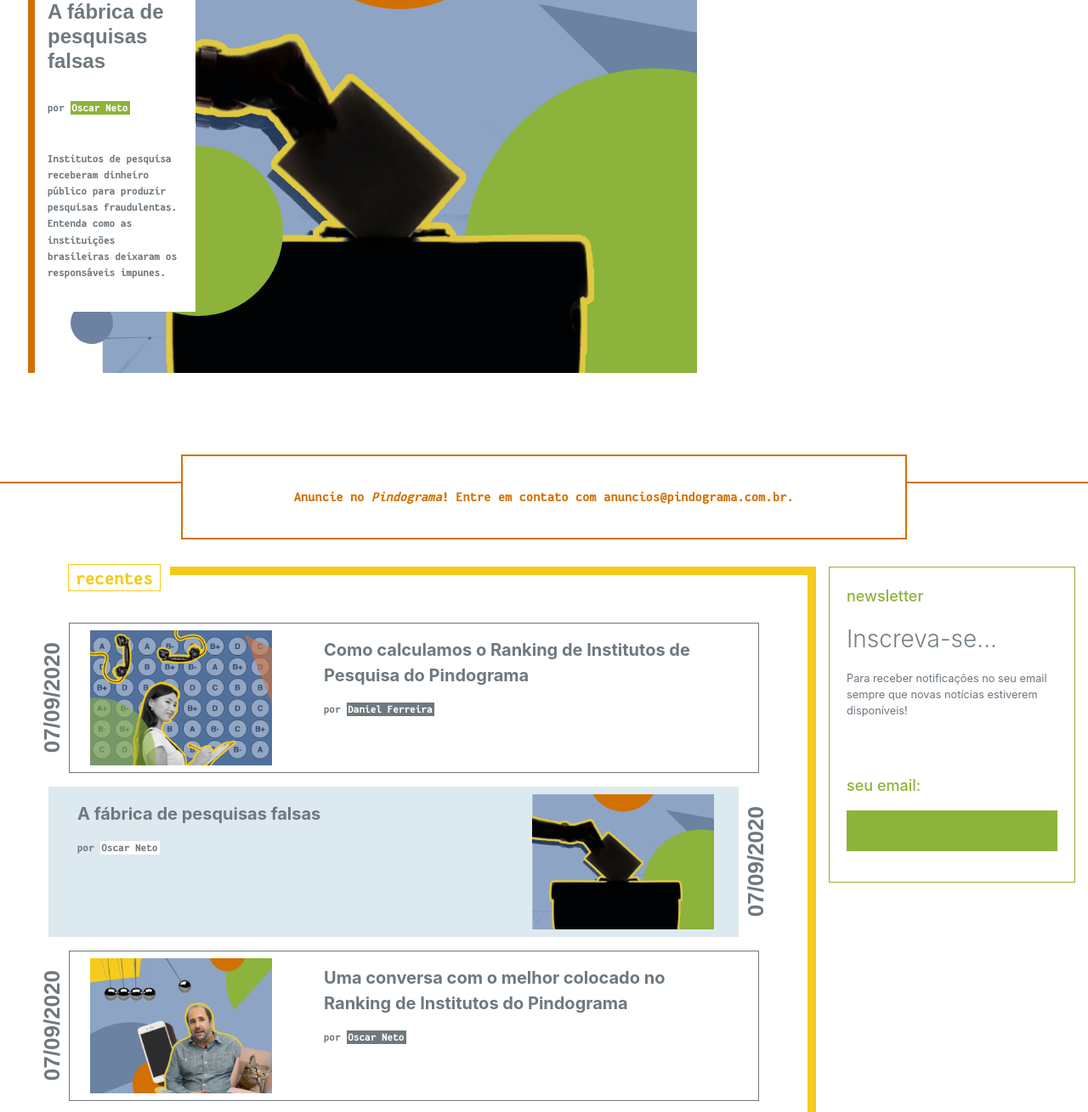
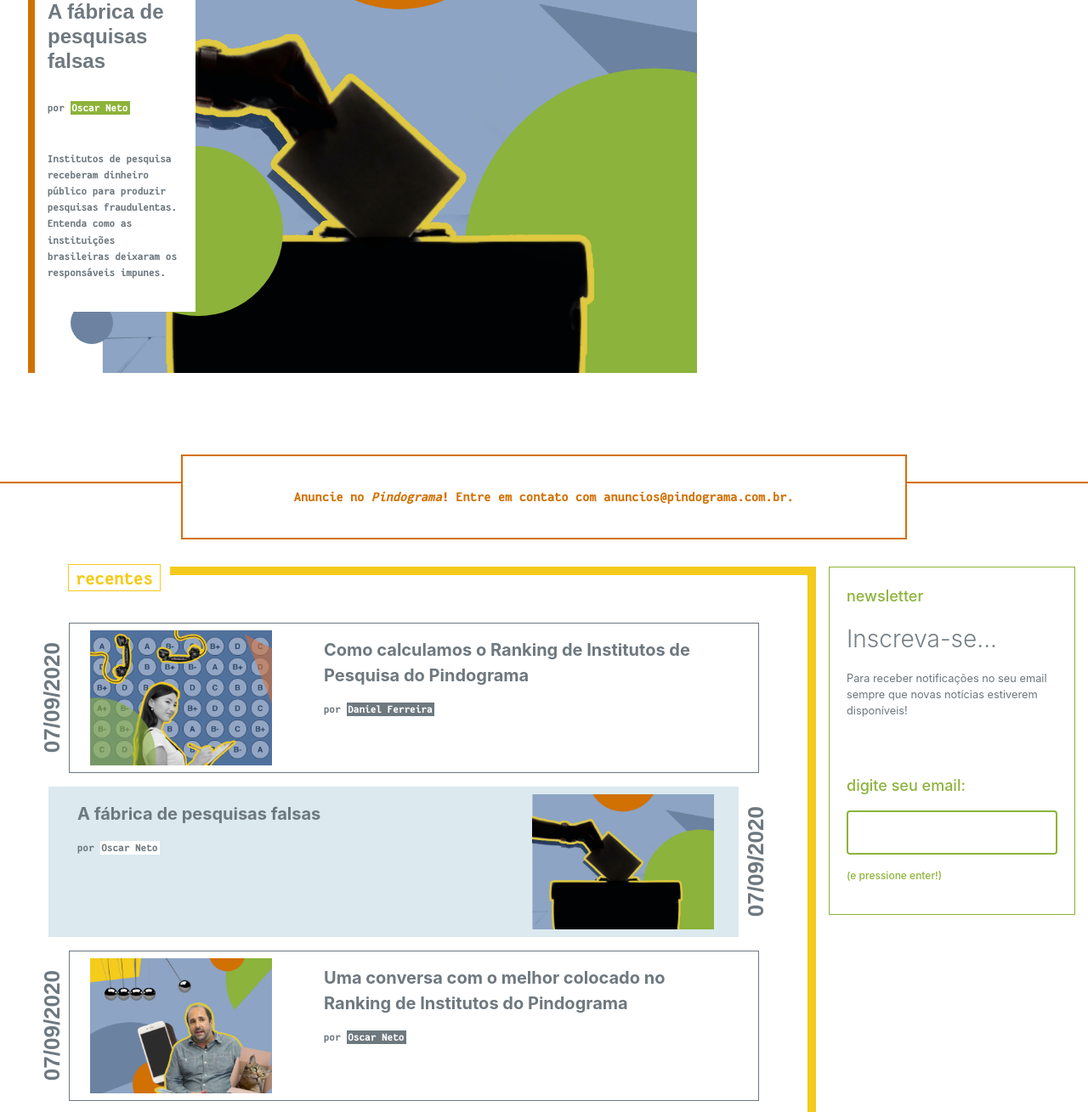
Before and after one commit to pindograma/pindograma.github.io, a Jekyll site: the page built from index.markdown, in a window 1280 px wide, cut to the strip 742-2051 px from the top of the page. Shown: the whole strip at 85% size. Built offline with Jekyll 4.4.1, drawn with Linux system fonts in a browser that asks for light colours.

Commit message:
website: make newsletter operant

```diff
--- a/_includes/newsletter-mobile.html
+++ b/_includes/newsletter-mobile.html
@@ -1,6 +1,15 @@
-<div class="card bg-blue" style="border: none; border-radius: 0;">
+<div class="card bg-blue px-3" style="border: none; border-radius: 0;">
   <h3 class="orange">newsletter</h3>
-  <h4 class="blue mx-1" style="text-align: justify;">CADASTRE SEU EMAIL:</h4>
-  <p class="py-4 mx-1" style="border: solid;border-color: #d37132;"></p>
-  <p class="small blue mx-1"><strong>Para receber notificações de novas matérias</strong></p>
+
+  <p class="small blue mx-1 mt-0 mb-0"><strong>Para receber notificações de novas matérias,</strong></p>
+  <h4 class="blue mx-1" style="text-align: justify;">digite seu email:</h4>
+
+  <form action="https://pindograma.us17.list-manage.com/subscribe/post" method="POST">
+    <input type="hidden" name="u" value="669555e1986fad91fabf8d796" />
+    <input type="hidden" name="id" value="c2fd975134" />
+    <input type="email" class="rounded w-100 py-4 input-orange" autocapitalize="off" name="MERGE0" id="MERGE0" size="30" value="" style="height:1px " />
+    <input type="hidden" name="mc_signupsource" value="hosted" />
+  </form>
+
+  <p class="small blue mx-1" style="text-align: justify;"><b>(e aperte enter!)</b></h4>
 </div>
--- a/_layouts/postlist.html
+++ b/_layouts/postlist.html
@@ -181,8 +181,14 @@ layout: default
               <p class="title">newsletter</p>
               <p class="sign-up">Inscreva-se...</p>
               <p class="text-secondary small"> Para receber notificações no seu email sempre que novas notícias estiverem disponíveis!</p>
-              <p class="title mt-5 pt-3">seu email:</p>
-              <p class="bg-green py-4 text-white"></p>
+              <p class="title mt-5 pt-3">digite seu email:</p>
+              <form action="https://pindograma.us17.list-manage.com/subscribe/post" method="POST">
+                <input type="hidden" name="u" value="669555e1986fad91fabf8d796" />
+                <input type="hidden" name="id" value="c2fd975134" />
+                <input type="email" class="rounded input-green w-100 py-4" autocapitalize="off" name="MERGE0" id="MERGE0" size="30" value="" style="height:1px " />
+                <input type="hidden" name="mc_signupsource" value="hosted" />
+              </form>
+              <p class="title" style="font-size: 12px;">(e pressione enter!)</p>
             </div>
           </div>
         </div>
--- a/assets/css/theme.css
+++ b/assets/css/theme.css
@@ -20,6 +20,22 @@
 
 .card {
   border-radius: 0 !important;
+}
+
+.input-orange {
+  font-family: 'Fantasque Sans Mono';
+  border-color: #d27103;
+  border-style: solid;
+  color: #6e787f;
+  outline: none;
+}
+
+.input-green {
+  font-family: 'Fantasque Sans Mono';
+  border-color: #8db33a;
+  border-style: solid;
+  color: #6e787f;
+  outline: none;
 }
 
 .main-headline-container {
```
Also changed, not shown: _layouts/author.html (+8 -2 lines).
